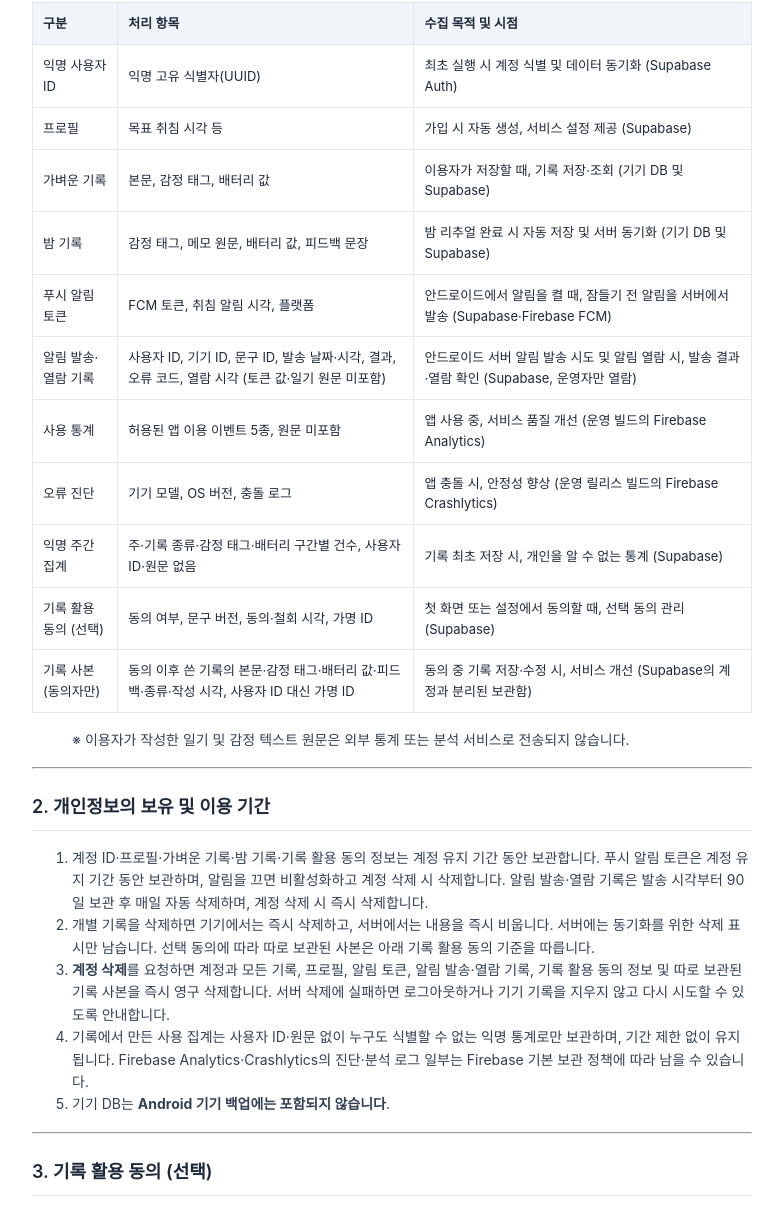
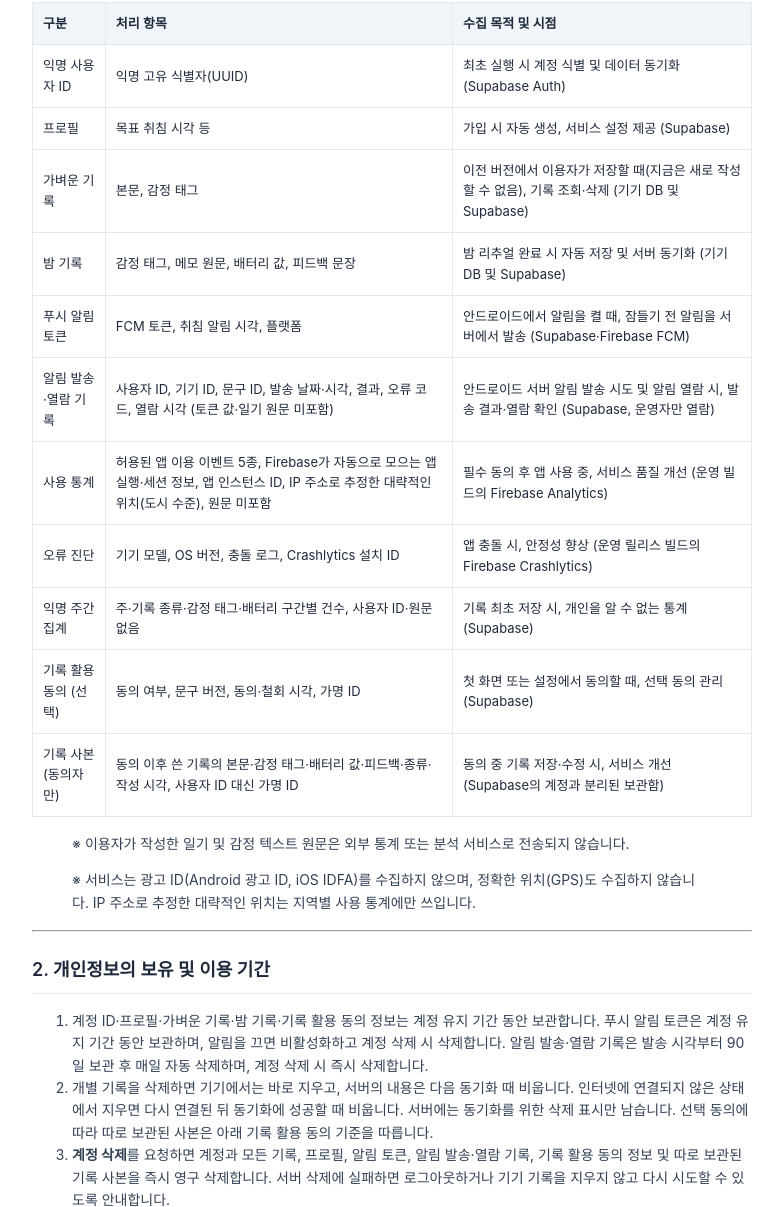
Before and after one commit to ckdals1108/dodac-policy, a plain HTML site: page index.html in a window 1280 px wide. Shown: the part 298-1505 px from the top of the page, without its empty margins (248-1031 px from the left). Drawn offline with Linux system fonts and the light colour scheme.

Commit message:
Update privacy policy: Analytics location and identifiers, no Advertising ID, record deletion timing
- Usage statistics: list automatic session data, app instance ID and
  IP-based approximate location (city level); collected only after the
  required consent.
- Diagnostics: list the Crashlytics installation ID.
- State that no Advertising ID (Android Advertising ID, iOS IDFA) or
  precise location is collected.
- Light records: no longer created; existing ones can be viewed and
  deleted.
- Record deletion: server content is cleared on the next sync, including
  after reconnecting when deleted offline.

Co-Authored-By: Claude Opus 5.5 <noreply@anthropic.com>

```diff
--- a/index.html
+++ b/index.html
@@ -42,23 +42,23 @@
       <tbody>
         <tr><td>익명 사용자 ID</td><td>익명 고유 식별자(UUID)</td><td>최초 실행 시 계정 식별 및 데이터 동기화 (Supabase Auth)</td></tr>
         <tr><td>프로필</td><td>목표 취침 시각 등</td><td>가입 시 자동 생성, 서비스 설정 제공 (Supabase)</td></tr>
-        <tr><td>가벼운 기록</td><td>본문, 감정 태그, 배터리 값</td><td>이용자가 저장할 때, 기록 저장·조회 (기기 DB 및 Supabase)</td></tr>
+        <tr><td>가벼운 기록</td><td>본문, 감정 태그</td><td>이전 버전에서 이용자가 저장할 때(지금은 새로 작성할 수 없음), 기록 조회·삭제 (기기 DB 및 Supabase)</td></tr>
         <tr><td>밤 기록</td><td>감정 태그, 메모 원문, 배터리 값, 피드백 문장</td><td>밤 리추얼 완료 시 자동 저장 및 서버 동기화 (기기 DB 및 Supabase)</td></tr>
         <tr><td>푸시 알림 토큰</td><td>FCM 토큰, 취침 알림 시각, 플랫폼</td><td>안드로이드에서 알림을 켤 때, 잠들기 전 알림을 서버에서 발송 (Supabase·Firebase FCM)</td></tr>
         <tr><td>알림 발송·열람 기록</td><td>사용자 ID, 기기 ID, 문구 ID, 발송 날짜·시각, 결과, 오류 코드, 열람 시각 (토큰 값·일기 원문 미포함)</td><td>안드로이드 서버 알림 발송 시도 및 알림 열람 시, 발송 결과·열람 확인 (Supabase, 운영자만 열람)</td></tr>
-        <tr><td>사용 통계</td><td>허용된 앱 이용 이벤트 5종, 원문 미포함</td><td>앱 사용 중, 서비스 품질 개선 (운영 빌드의 Firebase Analytics)</td></tr>
-        <tr><td>오류 진단</td><td>기기 모델, OS 버전, 충돌 로그</td><td>앱 충돌 시, 안정성 향상 (운영 릴리스 빌드의 Firebase Crashlytics)</td></tr>
+        <tr><td>사용 통계</td><td>허용된 앱 이용 이벤트 5종, Firebase가 자동으로 모으는 앱 실행·세션 정보, 앱 인스턴스 ID, IP 주소로 추정한 대략적인 위치(도시 수준), 원문 미포함</td><td>필수 동의 후 앱 사용 중, 서비스 품질 개선 (운영 빌드의 Firebase Analytics)</td></tr>
+        <tr><td>오류 진단</td><td>기기 모델, OS 버전, 충돌 로그, Crashlytics 설치 ID</td><td>앱 충돌 시, 안정성 향상 (운영 릴리스 빌드의 Firebase Crashlytics)</td></tr>
         <tr><td>익명 주간 집계</td><td>주·기록 종류·감정 태그·배터리 구간별 건수, 사용자 ID·원문 없음</td><td>기록 최초 저장 시, 개인을 알 수 없는 통계 (Supabase)</td></tr>
         <tr><td>기록 활용 동의 (선택)</td><td>동의 여부, 문구 버전, 동의·철회 시각, 가명 ID</td><td>첫 화면 또는 설정에서 동의할 때, 선택 동의 관리 (Supabase)</td></tr>
         <tr><td>기록 사본 (동의자만)</td><td>동의 이후 쓴 기록의 본문·감정 태그·배터리 값·피드백·종류·작성 시각, 사용자 ID 대신 가명 ID</td><td>동의 중 기록 저장·수정 시, 서비스 개선 (Supabase의 계정과 분리된 보관함)</td></tr>
       </tbody>
     </table>
-    <blockquote><p>※ 이용자가 작성한 일기 및 감정 텍스트 원문은 외부 통계 또는 분석 서비스로 전송되지 않습니다.</p></blockquote>
+    <blockquote><p>※ 이용자가 작성한 일기 및 감정 텍스트 원문은 외부 통계 또는 분석 서비스로 전송되지 않습니다.</p><p>※ 서비스는 광고 ID(Android 광고 ID, iOS IDFA)를 수집하지 않으며, 정확한 위치(GPS)도 수집하지 않습니다. IP 주소로 추정한 대략적인 위치는 지역별 사용 통계에만 쓰입니다.</p></blockquote>
     <hr>
     <h2>2. 개인정보의 보유 및 이용 기간</h2>
     <ol>
       <li>계정 ID·프로필·가벼운 기록·밤 기록·기록 활용 동의 정보는 계정 유지 기간 동안 보관합니다. 푸시 알림 토큰은 계정 유지 기간 동안 보관하며, 알림을 끄면 비활성화하고 계정 삭제 시 삭제합니다. 알림 발송·열람 기록은 발송 시각부터 90일 보관 후 매일 자동 삭제하며, 계정 삭제 시 즉시 삭제합니다.</li>
-      <li>개별 기록을 삭제하면 기기에서는 즉시 삭제하고, 서버에서는 내용을 즉시 비웁니다. 서버에는 동기화를 위한 삭제 표시만 남습니다. 선택 동의에 따라 따로 보관된 사본은 아래 기록 활용 동의 기준을 따릅니다.</li>
+      <li>개별 기록을 삭제하면 기기에서는 바로 지우고, 서버의 내용은 다음 동기화 때 비웁니다. 인터넷에 연결되지 않은 상태에서 지우면 다시 연결된 뒤 동기화에 성공할 때 비웁니다. 서버에는 동기화를 위한 삭제 표시만 남습니다. 선택 동의에 따라 따로 보관된 사본은 아래 기록 활용 동의 기준을 따릅니다.</li>
       <li><strong>계정 삭제</strong>를 요청하면 계정과 모든 기록, 프로필, 알림 토큰, 알림 발송·열람 기록, 기록 활용 동의 정보 및 따로 보관된 기록 사본을 즉시 영구 삭제합니다. 서버 삭제에 실패하면 로그아웃하거나 기기 기록을 지우지 않고 다시 시도할 수 있도록 안내합니다.</li>
       <li>기록에서 만든 사용 집계는 사용자 ID·원문 없이 누구도 식별할 수 없는 익명 통계로만 보관하며, 기간 제한 없이 유지됩니다. Firebase Analytics·Crashlytics의 진단·분석 로그 일부는 Firebase 기본 보관 정책에 따라 남을 수 있습니다.</li>
       <li>기기 DB는 <strong>Android 기기 백업에는 포함되지 않습니다</strong>.</li>
```
